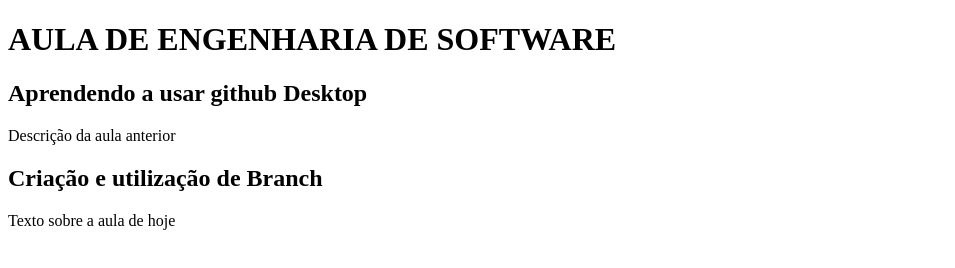
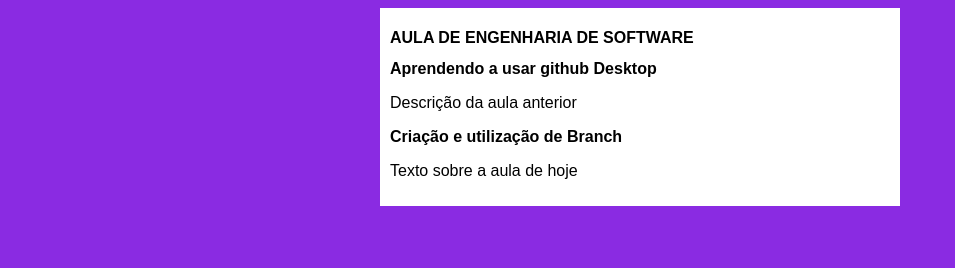
Before and after one commit to CrislaineCserafim/PROJETO-INTEGRADOR-2020, a plain HTML site: page index.html in a window 1280 px wide. Shown: the whole page, without its empty margins (0-955 px from the left). Drawn offline with Linux system fonts and the light colour scheme.

Commit message:
iniciei o designer

```diff
--- /dev/null
+++ b/estilos/style.css
@@ -0,0 +1,15 @@
+*{
+    font-family: arial;
+    font-size: 16px;
+}
+
+body{
+    background-color: blueviolet;
+}
+
+main{
+    background-color:  white;
+    width: 500px;
+    margin: auto;
+    padding: 10PX;
+}
--- a/index.html
+++ b/index.html
@@ -4,6 +4,7 @@
     <meta charset="UTF-8">
     <meta name="viewport" content="width=device-width, initial-scale=1.0">
     <title>Document</title>
+    <link rel="stylesheet" href="estilos/style.css">
 </head>
 <body>
     <main>
```
